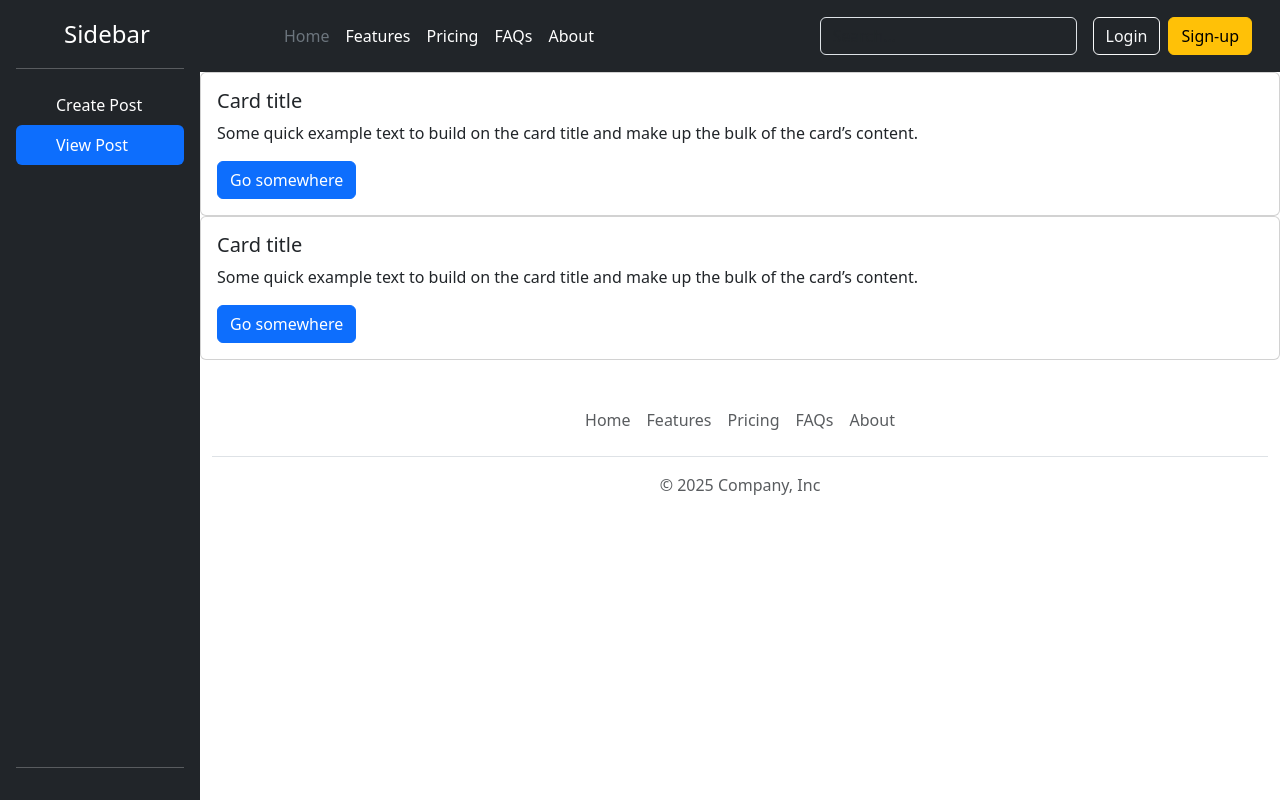
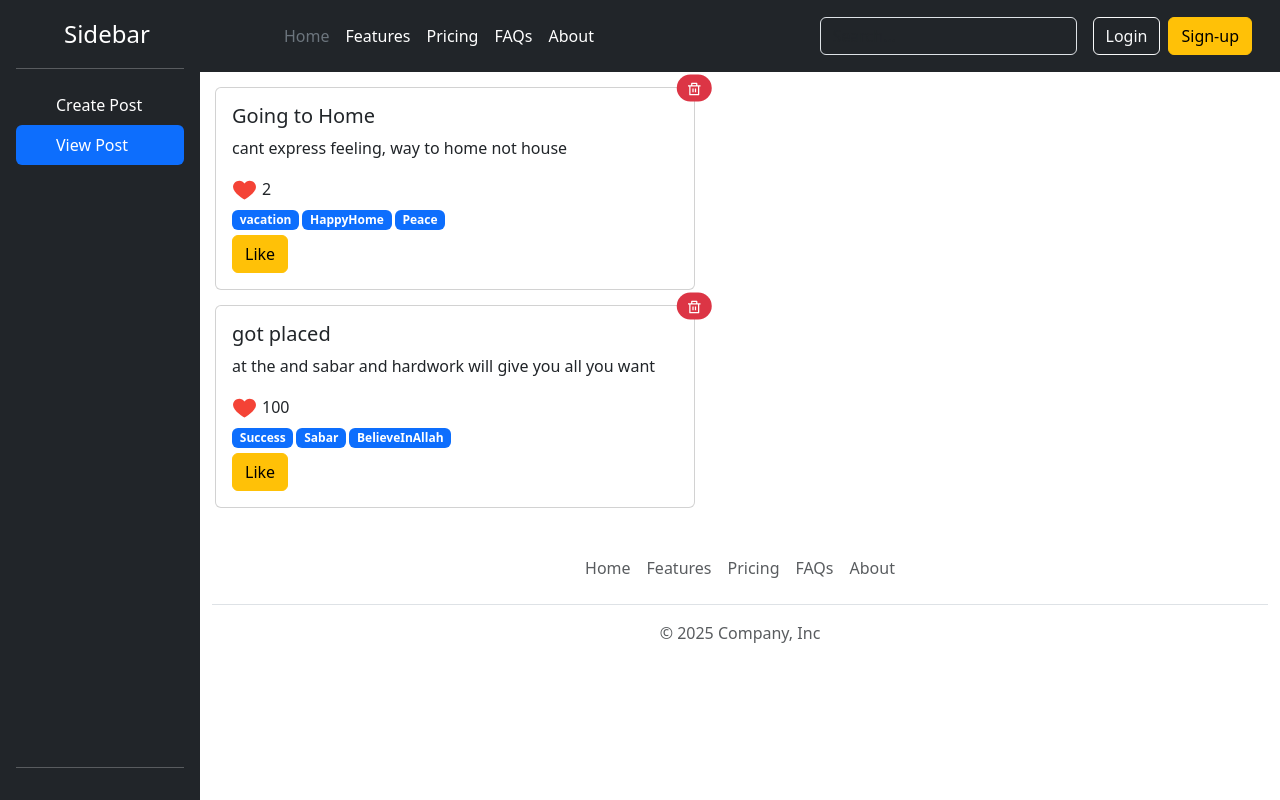
Before and after one commit to faisalkhan-pathan-0100/social-media, a React (Vite) app: page / in a window 1280 px wide. Built offline with nearby package versions, Linux system fonts and the light colour scheme.

Commit message:
render different post based  on static data store for the all post and use userReducer hook for state managment

```diff
--- a/src/App.css
+++ b/src/App.css
@@ -1,7 +1,9 @@
 .app-container{
     display:flex;
 }
-
+ .postCard{
+    width:18rem;
+ }
 .content{
     width:100%;
 }
@@ -10,9 +12,9 @@
     min-height:  100vh;;
 }
 
-.footer{
-    /* position:absolute;
-    bottom:0;
-    left:0;
-    right:0 */
+
+.tag{
+
+    margin-right:3px;
+    margin-bottom:5px;
 }
--- a/src/App.jsx
+++ b/src/App.jsx
@@ -5,6 +5,7 @@ import Footer from "./components/Footer";
 import Sidebar from "./components/Sidebar";
 import PostList from "./components/PostList";
 import CreatePost from "./components/CreatePost";
+import { PostListProvider } from "./store/post-list-store";
 
 function App() {
   const [selectTab, setSelectTab] = useState("View Post");
@@ -19,6 +20,7 @@ function App() {
     }
   };
   return (
+    <PostListProvider>
       <div className="app-container">
         <Sidebar tabChange={selectTab} tabChange1={tabChange} />
         <div className="content">
@@ -27,6 +29,7 @@ function App() {
           <Footer />
         </div>
       </div>
+    </PostListProvider>
   );
 }
 
--- a/src/components/CreatePost.jsx
+++ b/src/components/CreatePost.jsx
@@ -1,43 +1,71 @@
+import { useContext, useState } from "react";
+import { AllPostList } from "../store/post-list-store";
+
 const CreatePost = () => {
+  const postContext = useContext(AllPostList);
+  const [post, setPost] = useState({
+    id: 10,
+    title: "",
+    description: "",
+    reaction: 20,
+    tags: [],
+    userId: 10,
+  });
+  const postSubmitHandler = (e) => {
+    e.preventDefault();
+    postContext.createNewPost(
+      post.id,
+      post.title,
+      post.description,
+      post.reaction,
+      post.tags,
+      post.userId
+    );
+  };
   return (
     <div className="m-3">
       <form>
         <div className="mb-3">
-          <label htmlFor="exampleInputEmail1" className="form-label">
-            Email address
+          <label htmlFor="title" className="form-label">
+            Title
           </label>
           <input
-            type="email"
+            type="text"
             className="form-control"
-            id="exampleInputEmail1"
+            id="title"
             aria-describedby="emailHelp"
+            onChange={(e) => setPost({ ...post, title: e.target.value })}
           />
-          <div id="emailHelp" className="form-text">
-            We'll never share your email with anyone else.
-          </div>
         </div>
         <div className="mb-3">
-          <label htmlFor="exampleInputPassword1" className="form-label">
-            Password
+          <label htmlFor="description" className="form-label">
+            Description
           </label>
           <input
-            type="password"
+            type="text"
             className="form-control"
-            id="exampleInputPassword1"
+            id="description"
+            onChange={(e) => setPost({ ...post, description: e.target.value })}
           />
         </div>
-        <div className="mb-3 form-check">
+        <div className="mb-3">
+          <label htmlFor="hashtags" className="form-label">
+            Add HashTags
+          </label>
           <input
-            type="checkbox"
-            className="form-check-input"
-            id="exampleCheck1"
+            type="text"
+            className="form-control"
+            id="hashtags"
+            onChange={(e) => setPost({ ...post, tags: e.target.value })}
           />
-          <label className="form-check-label" htmlFor="exampleCheck1">
-            Check me out
-          </label>
         </div>
-        <button type="submit" className="btn btn-primary">
-          Submit
+        <div className="mb-3 form-check"></div>
+        <button
+          type="submit"
+          className="btn btn-primary"
+          onClick={postSubmitHandler}
+        >
+          Post
         </button>
       </form>
     </div>
--- a/src/components/Post.jsx
+++ b/src/components/Post.jsx
@@ -1,15 +1,43 @@
-const Post = () => {
+import { useContext } from "react";
+import { FcLike } from "react-icons/fc";
+import { RiDeleteBinLine } from "react-icons/ri";
+import { AllPostList } from "../store/post-list-store";
+const Post = ({ post }) => {
+  const context = useContext(AllPostList);
+  console.log(context);
+  const deletePostHandler = () => {
+    context.deletepost(post.id);
+  };
   return (
-    <div className="card" style={{ width: "18rem;" }}>
+    <div className="card" style={{ width: "30rem", margin: "15px" }}>
       <div className="card-body">
-        <h5 className="card-title">Card title</h5>
-        <p className="card-text">
-          Some quick example text to build on the card title and make up the
-          bulk of the card’s content.
-        </p>
-        <a href="#" className="btn btn-primary">
-          Go somewhere
-        </a>
+        <h5 className="card-title">
+          {post.title}
+          <span
+            class="position-absolute top-0 start-100 translate-middle badge rounded-pill bg-danger"
+            onClick={deletePostHandler}
+          >
+            <RiDeleteBinLine />
+          </span>
+        </h5>
+        <p className="card-text">{post.description}</p>
+        <span>
+          <FcLike
+            style={{
+              fontSize: "25px",
+              marginBottom: "5px",
+              marginRight: "5px",
+            }}
+          />
+          {post.reaction} <br></br>
+          {post.tags.map((tag) => (
+            <span className="badge text-bg-primary tag">{tag}</span>
+          ))}
+        </span>
+        <br></br>
+        <button type="button" className="btn btn-warning ">
+          Like
+        </button>
       </div>
     </div>
   );
--- a/src/components/PostList.jsx
+++ b/src/components/PostList.jsx
@@ -1,10 +1,15 @@
+import { useContext } from "react";
 import Post from "./Post";
+import { AllPostList } from "../store/post-list-store";
 
 const PostList = () => {
+  const postContext = useContext(AllPostList);
+  console.log(postContext.postList);
   return (
     <>
-      <Post />
-      <Post />
+      {postContext.postList.map((post) => (
+        <Post post={post} />
+      ))}
     </>
   );
 };
--- /dev/null
+++ b/src/store/post-list-store.jsx
@@ -0,0 +1,101 @@
+import { createContext, useReducer } from "react";
+export const AllPostList = createContext({
+  posts: [],
+  createNewPost: () => {},
+  deletepost: () => {},
+});
+
+export const PostListProvider = ({ children }) => {
+  const postReducer = (posts, action) => {
+    let newPosts = posts;
+    if (action.type === "CREATE_POST") {
+      newPosts = [
+        ...posts,
+        {
+          id: action.payload.id,
+          title: action.payload.title,
+          description: action.payload.description,
+          reaction: action.payload.reaction,
+          tags: action.payload.tags,
+          userId: action.payload.userId,
+        },
+      ];
+    } else if (action.type === "DELETE_POST") {
+      newPosts = newPosts.filter((post) => post.id !== action.payload.id);
+    }
+    return newPosts;
+  };
+
+  let DEFAULT_POST = [
+    {
+      id: 1,
+      title: "Going to Home",
+      description: " cant express feeling, way to home not house",
+      reaction: 2,
+      tags: ["vacation", "HappyHome", "Peace"],
+      userid: 2,
+    },
+    {
+      id: 2,
+      title: "got placed",
+      description: "at the and sabar and hardwork will give you all you want",
+      reaction: 100,
+      tags: ["Success", "Sabar", "BelieveInAllah"],
+      userId: 9,
+    },
+  ];
+  const [posts, postDispatcher] = useReducer(postReducer, DEFAULT_POST);
+
+  const createPost = (
+    postId,
+    postTitle,
+    postDescription,
+    postReaction,
+    postTags,
+    userId
+  ) => {
+    console.log(
+      postId,
+      postTitle,
+      postDescription,
+      postReaction,
+      postTags,
+      userId
+    );
+    const createPostAction = {
+      type: "CREATE_POST",
+      payload: {
+        id: postId,
+        title: postTitle,
+        description: postDescription,
+        reaction: postReaction,
+        tags: postTags,
+        userId: userId,
+      },
+    };
+    postDispatcher(createPostAction);
+  };
+
+  const deletePost = (postId) => {
+    console.log(postId);
+    const deletePostAction = {
+      type: "DELETE_POST",
+      payload: {
+        id: postId,
+      },
+    };
+
+    postDispatcher(deletePostAction);
+  };
+  return (
+    <AllPostList.Provider
+      value={{
+        postList: posts,
+        createNewPost: createPost,
+        deletepost: deletePost,
+      }}
+    >
+      {children}
+    </AllPostList.Provider>
+  );
+};
```
Lines whose indentation alone changed are shown as unchanged.
